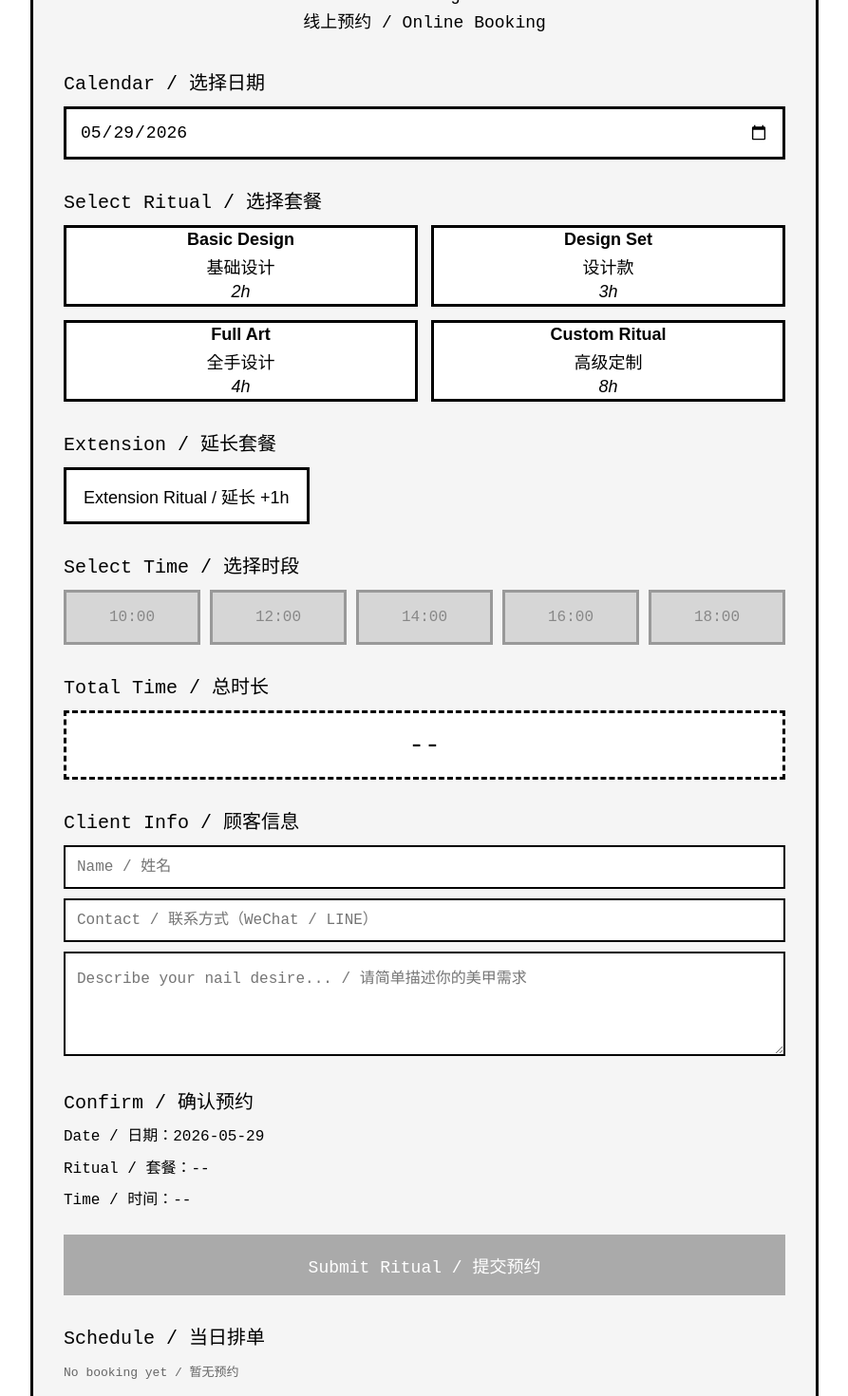
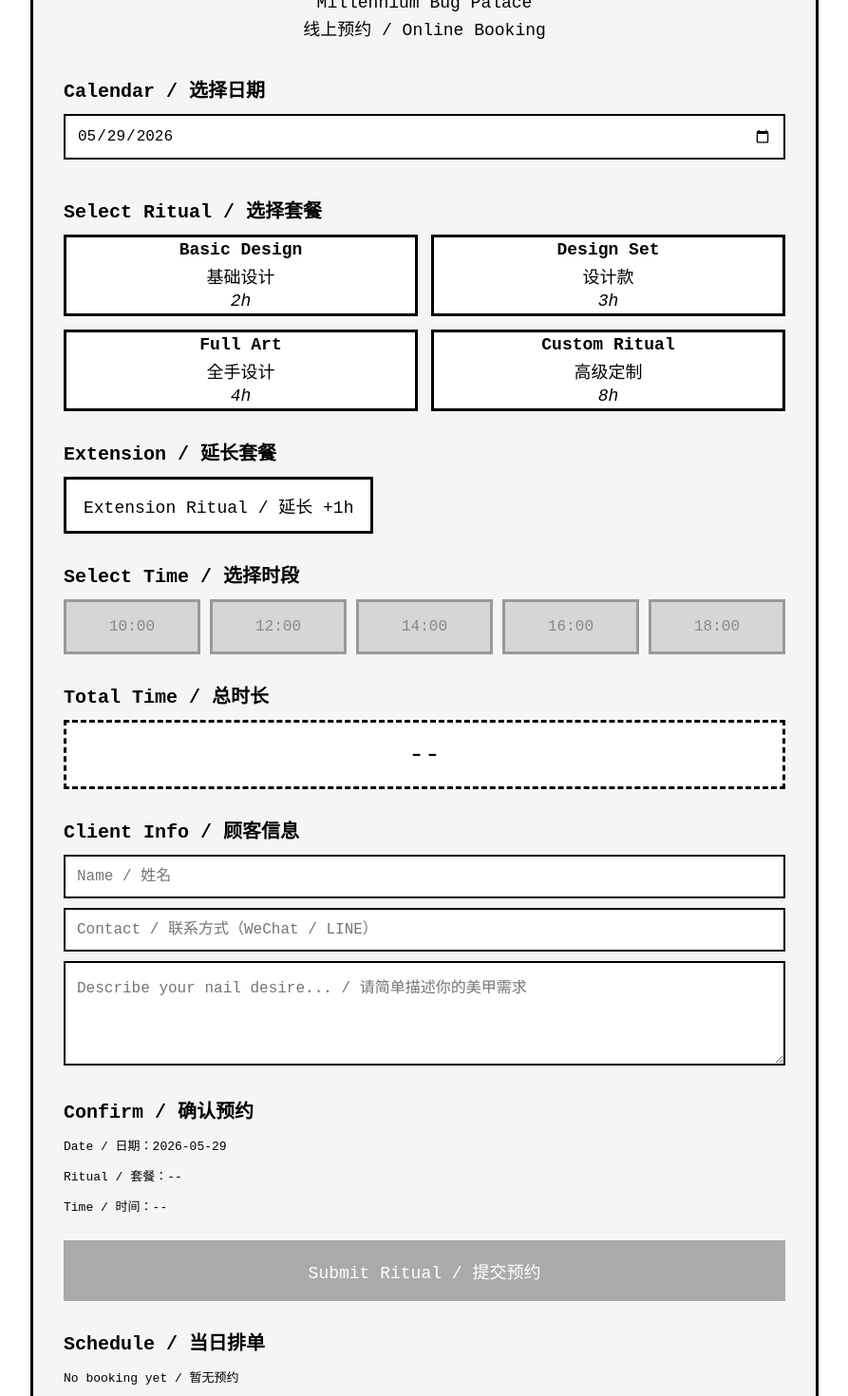
Before and after one commit to cosmoguo97/Nail-booking, a Next.js app: page / in a window 1280 px wide. Shown: the part 180-1650 px from the top of the page at 95% size, without its empty margins (193-1086 px from the left). Built offline with nearby package versions, Linux system fonts and the light colour scheme.

Commit message:
Update index.js

```diff
--- a/pages/index.js
+++ b/pages/index.js
@@ -1,6 +1,8 @@
 import { useState } from "react";
 
 export default function Home() {
+  const today = new Date().toISOString().split("T")[0];
+
   const services = [
     { en: "Basic Design", zh: "基础设计", time: 2 },
     { en: "Design Set", zh: "设计款", time: 3 },
@@ -10,12 +12,10 @@ export default function Home() {
 
   const timeSlots = [10, 12, 14, 16, 18];
 
-  const today = new Date().toISOString().split("T")[0];
-
-  const [selectedDate, setSelectedDate] = useState(today);
-  const [selectedService, setSelectedService] = useState(null);
+  const [date, setDate] = useState(today);
+  const [service, setService] = useState(null);
   const [extra, setExtra] = useState(false);
-  const [selectedTime, setSelectedTime] = useState(null);
+  const [time, setTime] = useState(null);
 
   const [name, setName] = useState("");
   const [contact, setContact] = useState("");
@@ -26,85 +26,69 @@ export default function Home() {
 
   const [cancelId, setCancelId] = useState("");
   const [cancelContact, setCancelContact] = useState("");
-  const [cancelMessage, setCancelMessage] = useState("");
+  const [cancelMsg, setCancelMsg] = useState("");
 
-  const totalTime = selectedService
-    ? selectedService.time + (extra ? 1 : 0)
-    : 0;
+  const total = service ? service.time + (extra ? 1 : 0) : 0;
+  const dayBookings = bookings.filter((b) => b.date === date);
 
-  const dayBookings = bookings.filter((b) => b.date === selectedDate);
-
-  const isAvailable = (start) => {
-    if (!totalTime) return true;
-
-    const end = start + totalTime;
-
-    return !dayBookings.some((b) => {
-      return start < b.end && end > b.start;
-    });
+  const available = (start) => {
+    if (!service) return false;
+    const end = start + total;
+    return !dayBookings.some((b) => start < b.end && end > b.start);
   };
 
-  const createBookingId = () => {
-    const random = Math.floor(1000 + Math.random() * 9000);
-    const datePart = selectedDate.replaceAll("-", "").slice(4);
-    return `NB-${datePart}-${random}`;
+  const makeId = () => {
+    return `NB-${date.replaceAll("-", "").slice(4)}-${Math.floor(
+      1000 + Math.random() * 9000
+    )}`;
   };
 
-  const handleSubmit = () => {
-    if (!selectedDate || !selectedService || !selectedTime || !name || !contact) {
-      return;
-    }
+  const submit = () => {
+    if (!date || !service || !time || !name || !contact) return;
 
-    if (!isAvailable(selectedTime)) {
-      alert("This time is no longer available / 该时段已被预约");
-      return;
-    }
-
-    const newBooking = {
-      id: createBookingId(),
-      date: selectedDate,
-      start: selectedTime,
-      end: selectedTime + totalTime,
+    const booking = {
+      id: makeId(),
+      date,
+      start: time,
+      end: time + total,
       name,
       contact,
-      serviceEn: selectedService.en,
-      serviceZh: selectedService.zh,
-      totalTime,
+      serviceEn: service.en,
+      serviceZh: service.zh,
+      total,
       note,
     };
 
-    setBookings([...bookings, newBooking]);
-    setSuccess(newBooking);
+    setBookings([...bookings, booking]);
+    setSuccess(booking);
 
-    setSelectedService(null);
+    setService(null);
     setExtra(false);
-    setSelectedTime(null);
+    setTime(null);
     setName("");
     setContact("");
     setNote("");
   };
 
-  const handleCancel = () => {
-    const target = bookings.find(
+  const cancelBooking = () => {
+    const found = bookings.find(
       (b) =>
-        b.id.trim().toLowerCase() === cancelId.trim().toLowerCase() &&
-        b.contact.trim().toLowerCase() === cancelContact.trim().toLowerCase()
+        b.id.toLowerCase() === cancelId.trim().toLowerCase() &&
+        b.contact.toLowerCase() === cancelContact.trim().toLowerCase()
     );
 
-    if (!target) {
-      setCancelMessage("未找到预约 / Booking not found");
+    if (!found) {
+      setCancelMsg("未找到预约 / Booking not found");
       return;
     }
 
-    setBookings(bookings.filter((b) => b.id !== target.id));
-    setCancelMessage("预约已取消 / Booking cancelled");
-
+    setBookings(bookings.filter((b) => b.id !== found.id));
+    setCancelMsg("预约已取消 / Booking cancelled");
     setCancelId("");
     setCancelContact("");
   };
 
-  const canSubmit =
-    selectedDate && selectedService && selectedTime && name && contact;
+  const canSubmit = date && service && time && name && contact;
 
   return (
     <div style={styles.page}>
@@ -119,41 +103,36 @@ export default function Home() {
         <Section title="Calendar / 选择日期">
           <input
             type="date"
-            value={selectedDate}
             min={today}
+            value={date}
             onChange={(e) => {
-              setSelectedDate(e.target.value);
-              setSelectedTime(null);
+              setDate(e.target.value);
+              setTime(null);
               setSuccess(null);
             }}
-            style={styles.dateInput}
+            style={styles.input}
           />
         </Section>
 
         <Section title="Select Ritual / 选择套餐">
           <div style={styles.grid}>
-            {services.map((item) => {
-              const active = selectedService?.en === item.en;
-
-              return (
+            {services.map((s) => (
               <button
-                  key={item.en}
+                key={s.en}
                 onClick={() => {
-                    setSelectedService(item);
-                    setSelectedTime(null);
-                    setSuccess(null);
+                  setService(s);
+                  setTime(null);
                 }}
                 style={{
                   ...styles.card,
-                    ...(active ? styles.activeCard : {}),
+                  ...(service?.en === s.en ? styles.active : {}),
                 }}
               >
-                  <strong>{item.en}</strong>
-                  <span>{item.zh}</span>
-                  <em>{item.time}h</em>
+                <strong>{s.en}</strong>
+                <span>{s.zh}</span>
+                <em>{s.time}h</em>
               </button>
-              );
-            })}
+            ))}
           </div>
         </Section>
 
@@ -161,12 +140,11 @@ export default function Home() {
           <button
             onClick={() => {
               setExtra(!extra);
-              setSelectedTime(null);
-              setSuccess(null);
+              setTime(null);
             }}
             style={{
-              ...styles.optionButton,
-              ...(extra ? styles.activeCard : {}),
+              ...styles.option,
+              ...(extra ? styles.active : {}),
             }}
           >
             Extension Ritual / 延长 +1h
@@ -176,25 +154,20 @@ export default function Home() {
         <Section title="Select Time / 选择时段">
           <div style={styles.timeGrid}>
             {timeSlots.map((t) => {
-              const available = isAvailable(t);
-              const active = selectedTime === t;
-
+              const ok = available(t);
               return (
                 <button
                   key={t}
-                  disabled={!available || !selectedService}
-                  onClick={() => {
-                    setSelectedTime(t);
-                    setSuccess(null);
-                  }}
+                  disabled={!ok}
+                  onClick={() => setTime(t)}
                   style={{
-                    ...styles.timeButton,
-                    ...(active ? styles.activeCard : {}),
-                    ...(!available || !selectedService ? styles.disabled : {}),
+                    ...styles.timeBtn,
+                    ...(time === t ? styles.active : {}),
+                    ...(!ok ? styles.disabled : {}),
                   }}
                 >
                   {t}:00
-                  {!available && <span>FULL / 已满</span>}
+                  {!ok && service && <span>FULL / 已满</span>}
                 </button>
               );
             })}
@@ -203,7 +176,7 @@ export default function Home() {
 
         <Section title="Total Time / 总时长">
           <div style={styles.total}>
-            {totalTime ? `${totalTime} hours / ${totalTime}小时` : "--"}
+            {total ? `${total} hours / ${total}小时` : "--"}
           </div>
         </Section>
 
@@ -214,14 +187,12 @@ export default function Home() {
             value={name}
             onChange={(e) => setName(e.target.value)}
           />
-
           <input
             style={styles.input}
             placeholder="Contact / 联系方式（WeChat / LINE）"
             value={contact}
             onChange={(e) => setContact(e.target.value)}
           />
-
           <textarea
             style={styles.textarea}
             placeholder="Describe your nail desire... / 请简单描述你的美甲需求"
@@ -231,24 +202,18 @@ export default function Home() {
         </Section>
 
         <Section title="Confirm / 确认预约">
-          <p style={styles.preview}>
-            Date / 日期：{selectedDate || "--"}
+          <p>Date / 日期：{date}</p>
+          <p>
+            Ritual / 套餐：
+            {service ? `${service.en} / ${service.zh}` : "--"}
           </p>
-          <p style={styles.preview}>
-            Ritual / 套餐：
-            {selectedService
-              ? `${selectedService.en} / ${selectedService.zh}`
-              : "--"}
-          </p>
-          <p style={styles.preview}>
+          <p>
             Time / 时间：
-            {selectedTime
-              ? `${selectedTime}:00 - ${selectedTime + totalTime}:00`
-              : "--"}
+            {time ? `${time}:00 - ${time + total}:00` : "--"}
           </p>
 
           <button
-            onClick={handleSubmit}
+            onClick={submit}
             disabled={!canSubmit}
             style={{
               ...styles.submit,
@@ -260,40 +225,33 @@ export default function Home() {
         </Section>
 
         {success && (
-          <section style={styles.successBox}>
+          <div style={styles.success}>
             <h2>预约成功 / Booking Confirmed</h2>
             <p>
-              Booking ID / 预约编号：
-              <strong>{success.id}</strong>
+              Booking ID / 预约编号：<strong>{success.id}</strong>
             </p>
-            <p>
-              请截图保存预约编号。取消预约时需要填写编号和联系方式。
-              <br />
-              Please save your booking ID.
-            </p>
-          </section>
+            <p>请截图保存，取消预约时需要填写编号和联系方式。</p>
+          </div>
         )}
 
         <Section title="Schedule / 当日排单">
           {dayBookings.length === 0 ? (
-            <p style={styles.empty}>No booking yet / 暂无预约</p>
+            <p>No booking yet / 暂无预约</p>
           ) : (
             dayBookings
               .slice()
               .sort((a, b) => a.start - b.start)
               .map((b) => (
-                <div key={b.id} style={styles.bookingCard}>
+                <div key={b.id} style={styles.booking}>
                   <div>
                     <strong>
                       {b.start}:00 - {b.end}:00
                     </strong>
                     <br />
-                    <span>
                     {b.serviceEn} / {b.serviceZh}
-                    </span>
                   </div>
                   <div style={{ textAlign: "right" }}>
-                    <span>{b.name}</span>
+                    {b.name}
                     <br />
                     <small>{b.id}</small>
                   </div>
@@ -309,22 +267,16 @@ export default function Home() {
             value={cancelId}
             onChange={(e) => setCancelId(e.target.value)}
           />
-
           <input
             style={styles.input}
             placeholder="Contact / 预约时填写的联系方式"
             value={cancelContact}
             onChange={(e) => setCancelContact(e.target.value)}
           />
-
-          <button
-            onClick={handleCancel}
-            style={styles.cancelButton}
-          >
+          <button onClick={cancelBooking} style={styles.cancel}>
             Cancel / 取消
           </button>
-
-          {cancelMessage && <p style={styles.preview}>{cancelMessage}</p>}
+          {cancelMsg && <p>{cancelMsg}</p>}
         </Section>
       </main>
     </div>
@@ -343,7 +295,7 @@ function Section({ title, children }) {
 const styles = {
   page: {
     minHeight: "100vh",
-    background: "#ffffff",
+    background: "#fff",
     padding: "32px 16px",
     fontFamily: "monospace",
   },
@@ -358,7 +310,6 @@ const styles = {
     textAlign: "center",
     fontSize: 38,
     letterSpacing: 1,
-    marginBottom: 12,
   },
   subtitle: {
     textAlign: "center",
@@ -372,7 +323,6 @@ const styles = {
   sectionTitle: {
     fontSize: 20,
     marginBottom: 12,
-    fontWeight: 500,
   },
   grid: {
     display: "grid",
@@ -388,28 +338,21 @@ const styles = {
     fontSize: 18,
     display: "flex",
     flexDirection: "column",
+    justifyContent: "center",
     alignItems: "center",
-    justifyContent: "center",
     gap: 4,
+    fontFamily: "monospace",
   },
-  activeCard: {
+  active: {
     background: "#666",
     color: "#fff",
   },
-  optionButton: {
+  option: {
     border: "3px solid #000",
     background: "#fff",
     padding: "14px 18px",
     fontSize: 18,
     cursor: "pointer",
-  },
-  dateInput: {
-    width: "100%",
-    boxSizing: "border-box",
-    padding: 14,
-    border: "3px solid #000",
-    fontSize: 18,
-    background: "#fff",
     fontFamily: "monospace",
   },
   timeGrid: {
@@ -417,24 +360,24 @@ const styles = {
     gridTemplateColumns: "repeat(5, 1fr)",
     gap: 10,
   },
-  timeButton: {
+  timeBtn: {
     minHeight: 58,
     border: "3px solid #000",
     background: "#fff",
     color: "#000",
+    fontSize: 16,
     cursor: "pointer",
-    fontSize: 16,
+    fontFamily: "monospace",
     display: "flex",
     flexDirection: "column",
+    justifyContent: "center",
     alignItems: "center",
-    justifyContent: "center",
-    fontFamily: "monospace",
   },
   disabled: {
     background: "#d6d6d6",
     color: "#888",
+    borderColor: "#999",
     cursor: "not-allowed",
-    borderColor: "#999",
   },
   total: {
     border: "3px dashed #000",
@@ -460,14 +403,8 @@ const styles = {
     padding: 12,
     border: "2px solid #000",
     fontSize: 16,
-    background: "#fff",
     resize: "vertical",
     fontFamily: "monospace",
-  },
-  preview: {
-    fontSize: 16,
-    margin: "8px 0",
-    lineHeight: 1.6,
   },
   submit: {
     width: "100%",
@@ -485,13 +422,13 @@ const styles = {
     borderColor: "#aaa",
     cursor: "not-allowed",
   },
-  successBox: {
+  success: {
     border: "3px dashed #000",
     padding: 18,
     marginBottom: 28,
     background: "#fff",
   },
-  bookingCard: {
+  booking: {
     background: "#fff",
     border: "2px solid #000",
     padding: 12,
@@ -500,7 +437,7 @@ const styles = {
     justifyContent: "space-between",
     gap: 10,
   },
-  cancelButton: {
+  cancel: {
     width: "100%",
     padding: 14,
     background: "#fff",
@@ -510,7 +447,4 @@ const styles = {
     cursor: "pointer",
     fontFamily: "monospace",
   },
-  empty: {
-    color: "#666",
-  },
 };
```
Lines whose indentation alone changed are shown as unchanged.
